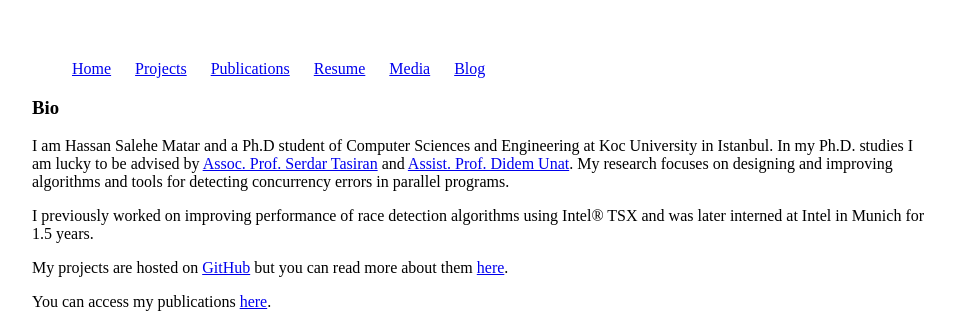
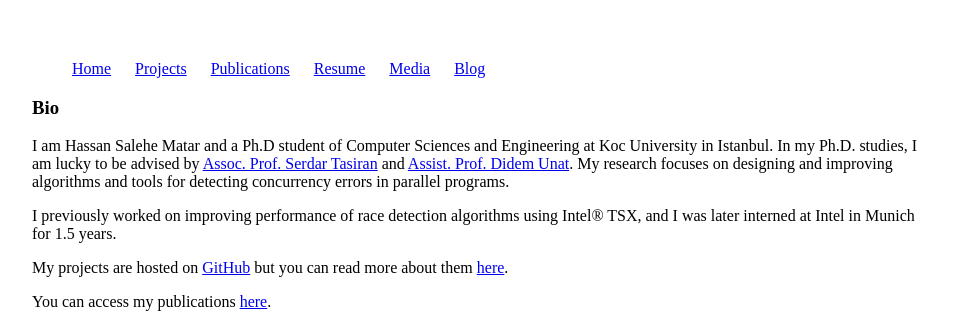
Before and after one commit to hassansalehe/hassansalehe.github.io, a Jekyll site: the page built from index.md, in a window 1280 px wide. Shown: the top 327 px of the page, without its empty margins (160-1115 px from the left). Built offline with Jekyll 4.4.1, drawn with Linux system fonts in a browser that asks for light colours.

```diff
--- a/index.md
+++ b/index.md
@@ -6,14 +6,14 @@ title: Home - Hassan Salehe Matar
 ### Bio
 
 I am Hassan Salehe Matar and a Ph.D student of Computer Sciences and
-Engineering at Koc University in Istanbul. In my Ph.D. studies I am
+Engineering at Koc University in Istanbul. In my Ph.D. studies, I am
 lucky to be advised by [Assoc. Prof. Serdar Tasiran](https://home.ku.edu.tr/~stasiran/)
 and [Assist. Prof. Didem Unat](https://home.ku.edu.tr/~dunat/).  My research focuses
 on designing and improving algorithms and tools for detecting concurrency
 errors in parallel programs.
 
 I previously worked on improving performance of race detection algorithms
-using Intel® TSX and was later interned at Intel in Munich for 1.5 years.
+using Intel® TSX, and I was later interned at Intel in Munich for 1.5 years.
 
 My projects are hosted on [GitHub](https://github.com/hassansalehe) but
 you can read more about them [here](projects).
```
